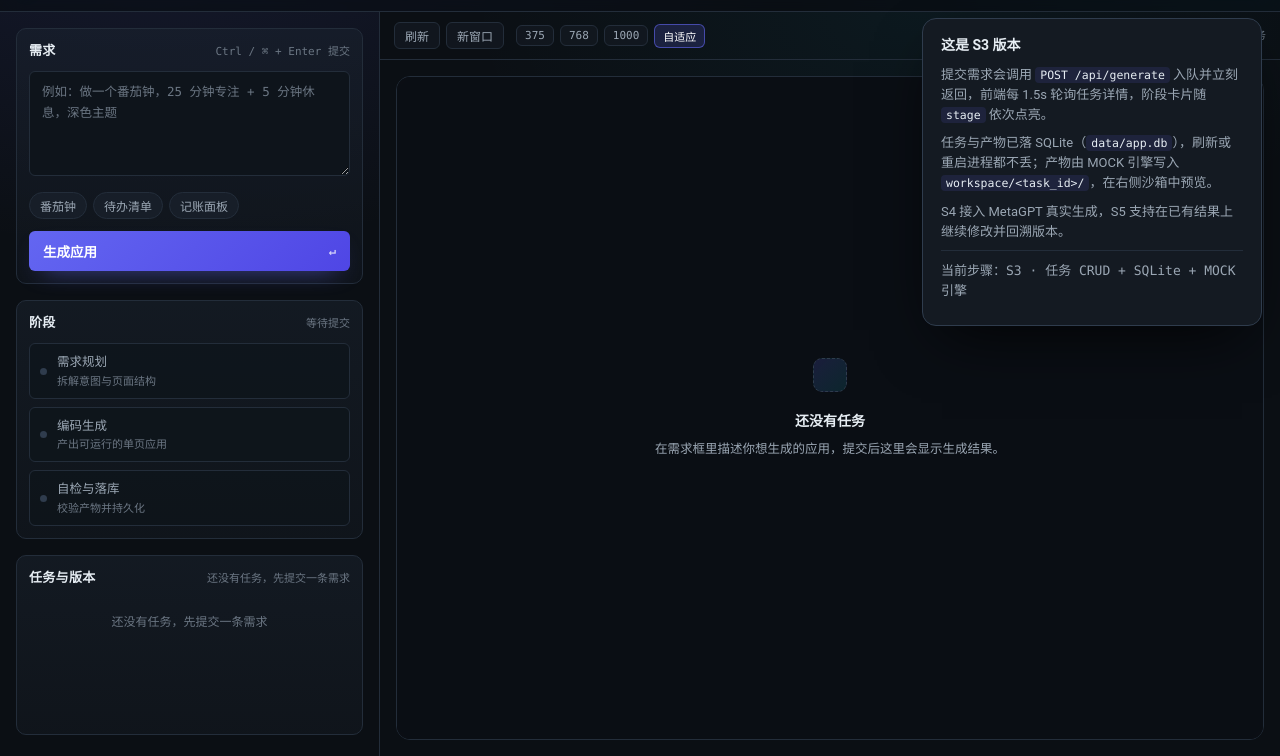
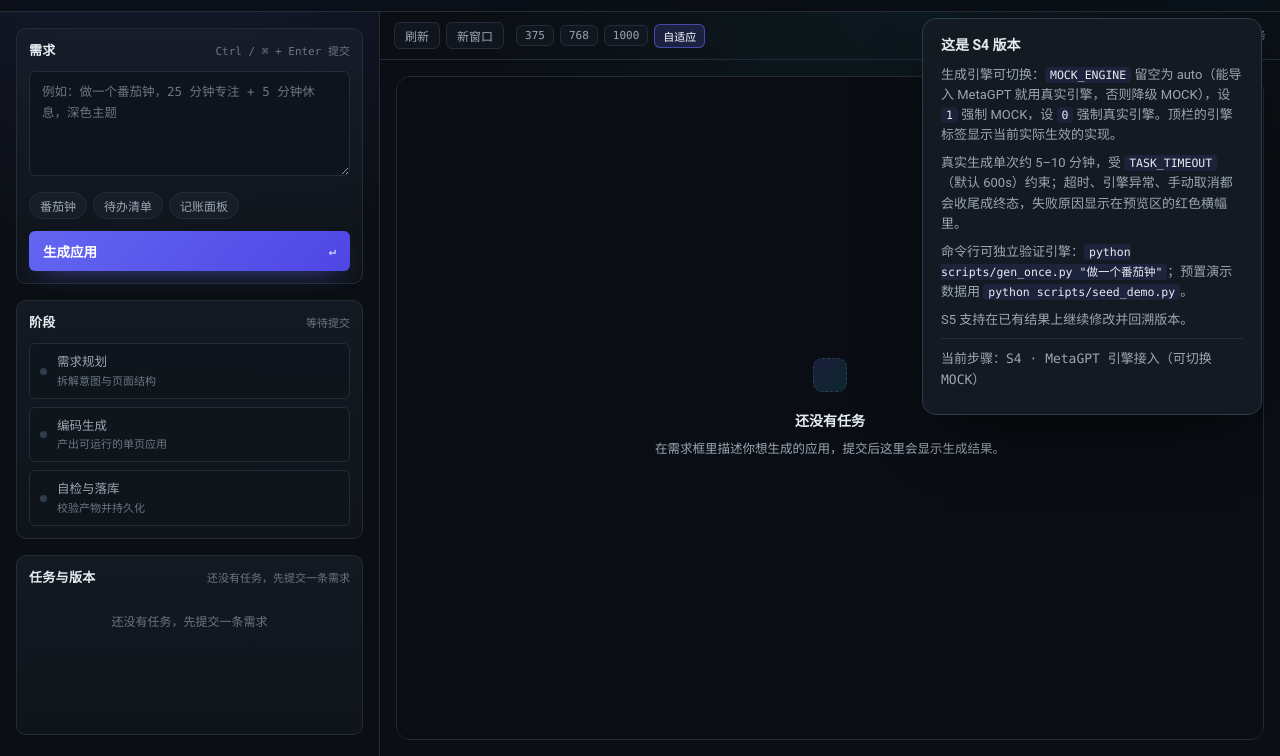
Before and after one commit to linden5/atoms-dev-demo, a plain HTML site: page web/index.html in a window 1280 px wide. Both pictures are taken after a click on the button "帮助". Shown: the part 44-800 px from the top of the page. Drawn offline with Linux system fonts and the light colour scheme; no server answers.

Commit message:
feat(web): 帮助面板与版本标签更新到 S4
让使用者能从页面本身知道引擎可切换、超时与失败如何收尾，以及两个排障脚本怎么用。

```diff
--- a/web/index.html
+++ b/web/index.html
@@ -22,7 +22,7 @@
     </div>
 
     <div class="topbar__center">
-      <span class="chip">版本 <b id="version-tag">s3</b></span>
+      <span class="chip">版本 <b id="version-tag">s4</b></span>
       <span class="chip">任务 <b id="task-count">0</b></span>
       <span class="chip chip--muted" id="engine-chip">引擎 未接入</span>
     </div>
@@ -35,11 +35,12 @@
   </header>
 
   <div class="help-panel" id="help-panel" hidden>
-    <h2>这是 S3 版本</h2>
-    <p>提交需求会调用 <code>POST /api/generate</code> 入队并立刻返回，前端每 1.5s 轮询任务详情，阶段卡片随 <code>stage</code> 依次点亮。</p>
-    <p>任务与产物已落 SQLite（<code>data/app.db</code>），刷新或重启进程都不丢；产物由 MOCK 引擎写入 <code>workspace/&lt;task_id&gt;/</code>，在右侧沙箱中预览。</p>
-    <p>S4 接入 MetaGPT 真实生成，S5 支持在已有结果上继续修改并回溯版本。</p>
-    <p class="help-panel__meta">当前步骤：S3 · 任务 CRUD + SQLite + MOCK 引擎</p>
+    <h2>这是 S4 版本</h2>
+    <p>生成引擎可切换：<code>MOCK_ENGINE</code> 留空为 auto（能导入 MetaGPT 就用真实引擎，否则降级 MOCK），设 <code>1</code> 强制 MOCK，设 <code>0</code> 强制真实引擎。顶栏的引擎标签显示当前实际生效的实现。</p>
+    <p>真实生成单次约 5–10 分钟，受 <code>TASK_TIMEOUT</code>（默认 600s）约束；超时、引擎异常、手动取消都会收尾成终态，失败原因显示在预览区的红色横幅里。</p>
+    <p>命令行可独立验证引擎：<code>python scripts/gen_once.py "做一个番茄钟"</code>；预置演示数据用 <code>python scripts/seed_demo.py</code>。</p>
+    <p>S5 支持在已有结果上继续修改并回溯版本。</p>
+    <p class="help-panel__meta">当前步骤：S4 · MetaGPT 引擎接入（可切换 MOCK）</p>
   </div>
 
   <main class="workspace">
```
